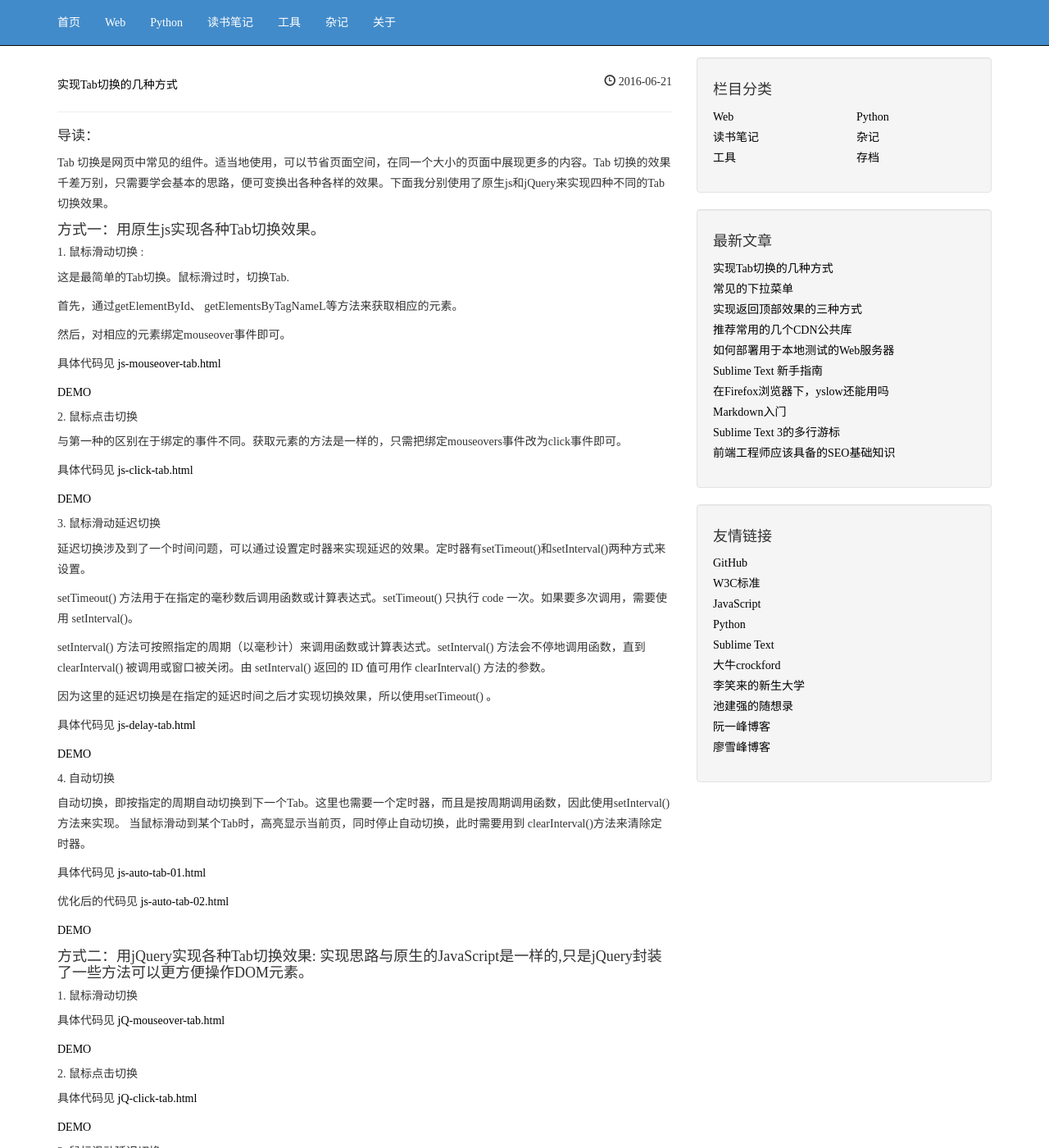
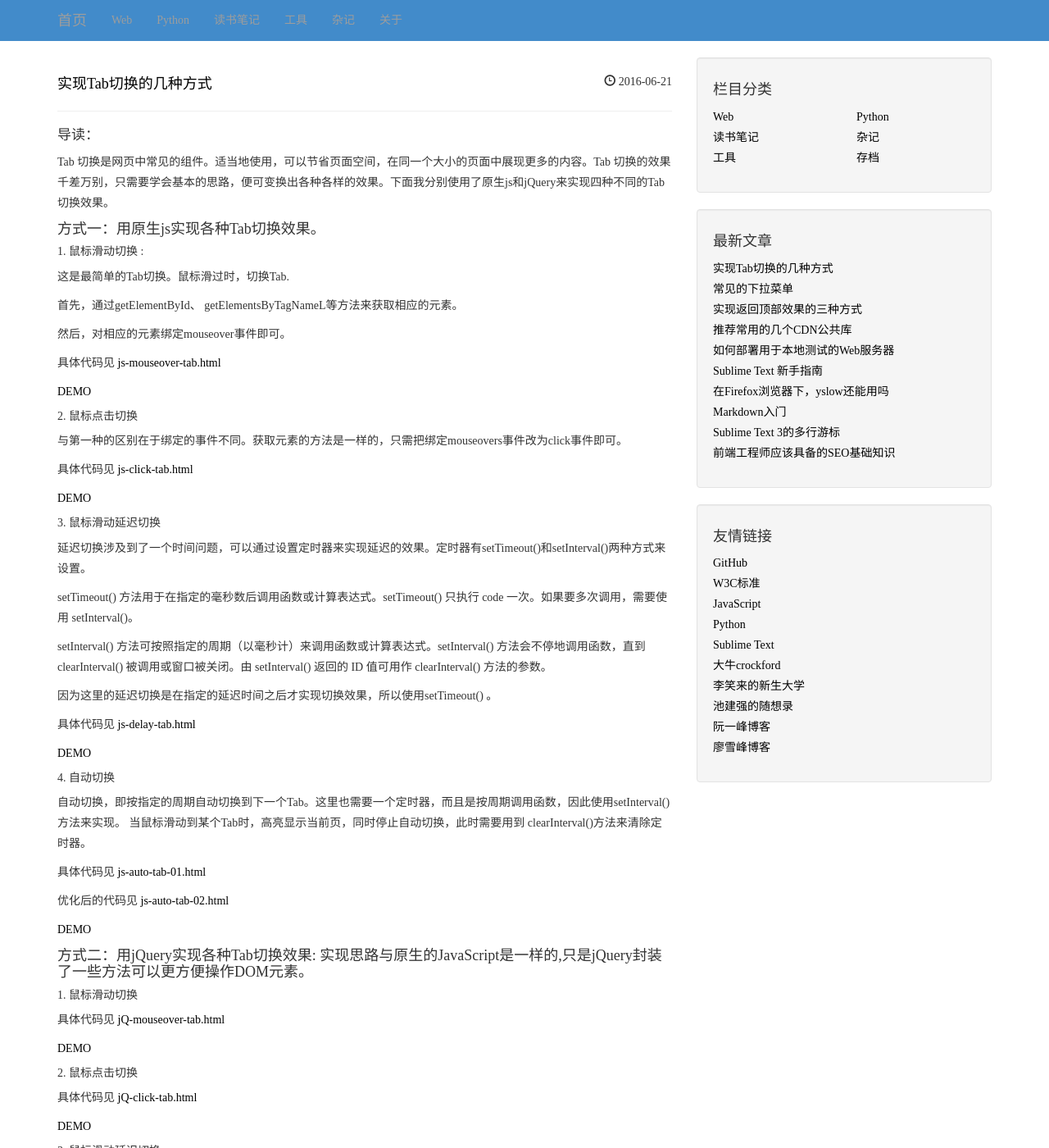
Before and after one commit to frankwang0909/blog_v1.0, a Jekyll site: the page built from index.html, in a window 1280 px wide and 1400 px high. Shown: the whole window at 82% size. Built offline with Jekyll 4.4.1, drawn with Linux system fonts in a browser that asks for light colours; nearby versions of some CDN libraries; the list of posts is cut into pages by our own code.

Commit message:
修改css

```diff
--- a/css/blog.css
+++ b/css/blog.css
@@ -5,12 +5,12 @@
  * For details, see http://www.apache.org/licenses/LICENSE-2.0.
  */
 body {padding-top: 70px; font-family: "微软雅黑";line-height:25px;}
-a{color:#000!important;font-size:14px!important;line-height:25px!important;}
-a:hover{color:#428bca!important;text-decoration: none!important;}
-.navbar{background-color: #428bca!important;}
-.navbar a{color:#fff!important;}
-.navbar li a:hover{ color:#f34949!important;background-color:#0f518b;}
-h2{font-size: 20px!important;}
+a{color:#000;font-size:14px;line-height:25px;}
+a:hover{color:#428bca;text-decoration: none;}
+.navbar{background-color: #428bca;border:none;}
+.navbar a{color:#fff;}
+.navbar li a:hover{ color:#f34949;background-color:#0f518b;}
+h2{font-size: 20px;}
 h2>a{font-size: 18px;}
 .post-date{font-size: 14px;float: right;}
 h3{font-size:17px};
@@ -21,4 +21,4 @@
 .cate-lists h4{font-size: 14px}
 .cate-lists h4 span{ font-size: 14px}
 /*返回顶部*/
-#go-top{ position: fixed; bottom: 20px; right:5px; border: 1px solid #000; border-radius: 2px; width: 40px; background-color: #fff; opacity: 0.6; text-align: center;cursor: pointer;}
+#go-top{ position: fixed; bottom: 20px; right:5px; border: 1px solid #ccc; border-radius: 2px; width: 40px; background-color: #fff; opacity: 0.6; text-align: center;cursor: pointer;}
```
